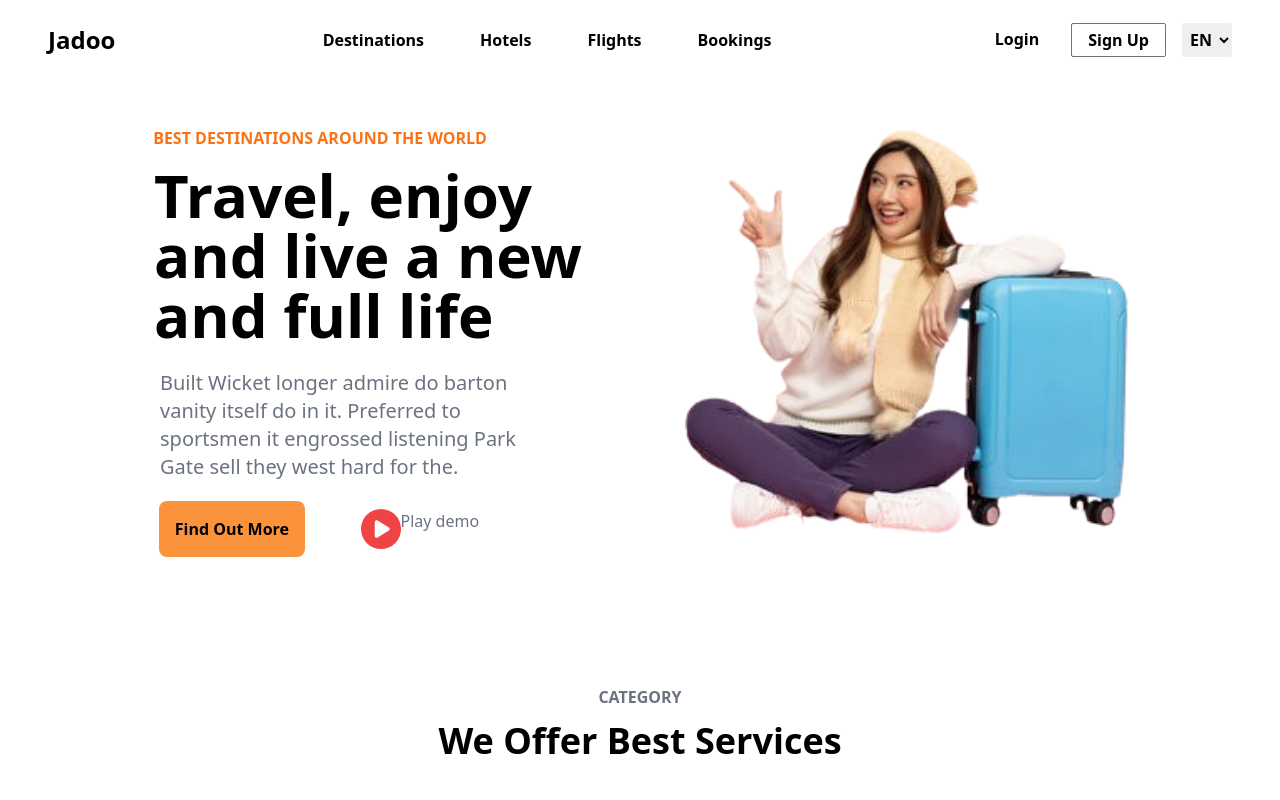
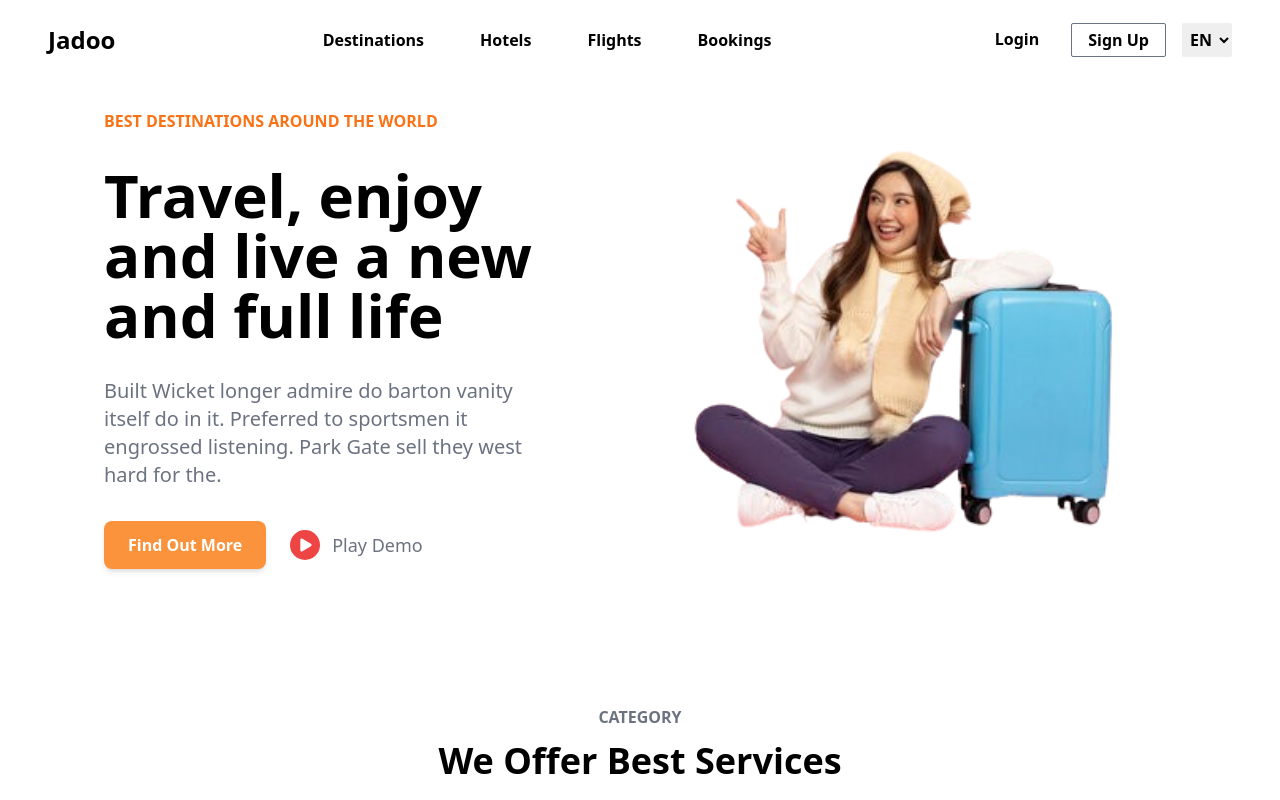
Before and after one commit to UmmeHabiba1312/travelling-website, a Next.js app: page / in a window 1280 px wide. Shown: the top 800 px of the page. Built offline with nearby package versions, Linux system fonts and the light colour scheme.

Commit message:
Update hero.tsx

```diff
--- a/src/components/hero.tsx
+++ b/src/components/hero.tsx
@@ -1,46 +1,48 @@
-import React from 'react'
-import { FaCirclePlay } from 'react-icons/fa6'
-import Image from 'next/image'
+import React from 'react';
+import { FaCirclePlay } from 'react-icons/fa6';
+import Image from 'next/image';
 
 const Hero = () => {
   return (
-    <main className='grid md:grid-cols-2 h-auto'>
-        {/* left side */}
-        <div className=' px-36 justify-end lg:pt-4'>
-            <h3 className='text-orange-500 font-bold flex items-center justify-center md:pt-[64px] lg:pt-[30px]'>BEST DESTINATIONS AROUND THE WORLD</h3>
-            <h1 className='text-6xl flex items-center justify-center font-bold pt-[12px] lg:pt-[15px] md:pt-[44px] md:pl-20 lg:pl-[10px] w-[440px]'>Travel, enjoy and live a new and full life</h1>
-            <p className='flex justify-center pt-[28px] lg:pt-[24px] w-96 text-gray-500 md:pt-14 md:pl-24 lg:pl-4 md:text-2xl lg:text-xl'>Built Wicket longer admire do barton vanity itself do in it.
-                Preferred to sportsmen it engrossed listening Park Gate
-                sell they west hard for the.
-            </p>
-            {/* button and demo button div */}
-            <div className='mt-[30px] lg:mt-[20px] md:mt-[60px] md:ml-[-60px] lg:ml-[-30px] grid grid-cols-2'>
-                {/* button */}
-            <div className=' flex justify-end '>
-            <button className=' bg-orange-400  hover:bg-orange-500  px-4 py-4 rounded-lg transition ease-in-out delay-150  hover:-translate-y-1 hover:scale-110 duration-300  font-semibold'>Find Out More</button>
-            </div>
-            {/* demo button */}
-            <div className='grid grid-cols-2 gap-none mt-2'>
-            <span className='flex justify-end'>
-            <FaCirclePlay className="size-10 text-red-500  hover:text-red-600 hover:animate-spin"/>
-            </span>
-            <span className='justify-center items-center '>
-            <p className='text-gray-500'>Play demo</p>
-            </span>
-            </div>
-            </div>
+    <main className="grid md:grid-cols-2 gap-6 h-auto p-6">
+      {/* Left Side */}
+      <div className="flex flex-col justify-center space-y-6 lg:space-y-8 px-6 md:px-12 lg:px-20">
+        <h3 className="text-orange-500 font-bold text-center md:text-left">
+          BEST DESTINATIONS AROUND THE WORLD
+        </h3>
+        <h1 className="text-4xl md:text-5xl lg:text-6xl font-bold text-center md:text-left leading-tight">
+          Travel, enjoy and live a new and full life
+        </h1>
+        <p className="text-gray-500 text-center md:text-left md:text-lg lg:text-xl leading-relaxed">
+          Built Wicket longer admire do barton vanity itself do in it. Preferred to sportsmen it
+          engrossed listening. Park Gate sell they west hard for the.
+        </p>
+        {/* Buttons */}
+        <div className="flex flex-col md:flex-row md:items-center md:space-x-6 space-y-4 md:space-y-0">
+          {/* Main Button */}
+          <button className="bg-orange-400 hover:bg-orange-500 text-white px-6 py-3 rounded-lg font-semibold shadow-md transition transform hover:-translate-y-1 hover:scale-105 duration-300">
+            Find Out More
+          </button>
+          {/* Play Demo */}
+          <div className="flex items-center space-x-3 cursor-pointer">
+            <FaCirclePlay className="text-red-500 text-3xl hover:text-red-600 transition-transform duration-300 hover:rotate-90" />
+            <p className="text-gray-500 text-lg font-medium">Play Demo</p>
+          </div>
         </div>
-        {/* right side */}
-        <div className='flex justify-center h-auto'>
-            <Image className='size-cover'
-            height={500}
-            width={650}
-            src='/hero-img.png'
-            alt='image'/>
+      </div>
 
-        </div>
+      {/* Right Side */}
+      <div className="flex justify-center items-center">
+        <Image
+          className="object-cover rounded-lg "
+          height={500}
+          width={650}
+          src="/hero-img.png"
+          alt="Travel Destination"
+        />
+      </div>
     </main>
-  )
-}
+  );
+};
 
-export default Hero
+export default Hero;
```
